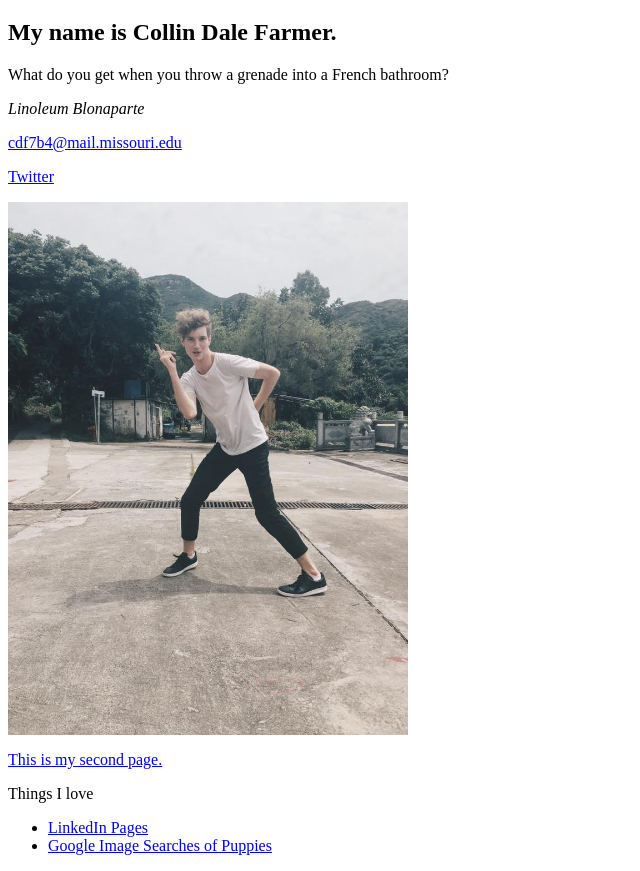
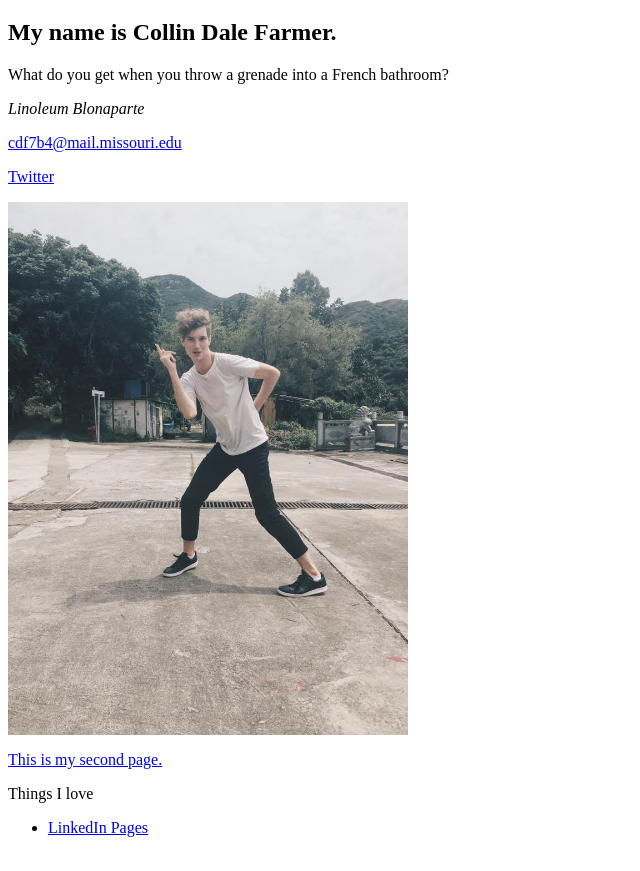
Before and after one commit to j4502-fs16/farmercd, a plain HTML site: page index.html in a window 1280 px wide. Shown: the part 61-932 px from the top of the page, without its empty margins (0-640 px from the left). Drawn offline with Linux system fonts and the light colour scheme.

Commit message:
removed google link

```diff
--- a/index.html
+++ b/index.html
@@ -26,7 +26,6 @@
 <p>Things I love</p>
 <ul>
   <li><a href="https://www.linkedin.com/in/collin-farmer-5b73b911b?trk=hp-identity-photo">LinkedIn Pages</a></li>
-  <li><a href="https://www.google.com/search?q=cute+puppies&espv=2&biw=1078&bih=705&source=lnms&tbm=isch&sa=X&ved=0ahUKEwikxOv-4YPPAhWI5CYKHRhqDJQQ_AUIBigB">Google Image Searches of Puppies</a></li>
 </ul>
 
 </body>
```
